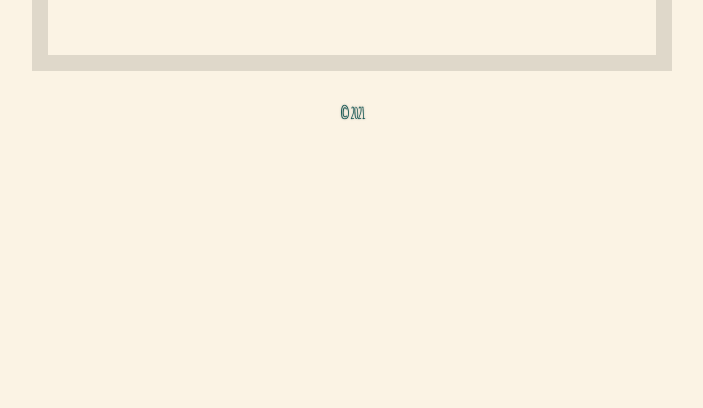
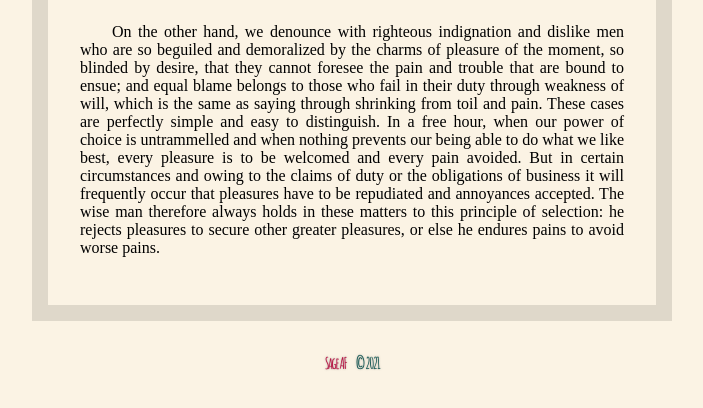
Before and after one commit to free-ignorance/sage.af, a Gatsby site: page / in a window 1280 px wide. Shown: the part 230-638 px from the top of the page, without its empty margins (288-991 px from the left). Built offline with nearby package versions, Linux system fonts and the light colour scheme; Gatsby itself is replaced by a stand-in of ours; a small style sheet from the web is missing.

Commit message:
feat: adding footer logo, and example text on homepage

```diff
--- a/src/components/footer.js
+++ b/src/components/footer.js
@@ -20,9 +20,14 @@
   }
 `;
 
+const StandOutFont = styled.span`
+  color: #B91646;
+	padding-right: 0.5rem;
+`;
+
 const Footer = () => (
   <FooterStyle>
-    © {new Date().getFullYear()}
+    <StandOutFont>Sage AF </StandOutFont> © {new Date().getFullYear()}
   </FooterStyle>
 );
 
--- a/src/pages/index.js
+++ b/src/pages/index.js
@@ -33,7 +33,7 @@
     <PreStyle>
       <br/>
 			<StandOutFont>Dispruting your Chakras</StandOutFont>
-			<p></p>
+			<p>On the other hand, we denounce with righteous indignation and dislike men who are so beguiled and demoralized by the charms of pleasure of the moment, so blinded by desire, that they cannot foresee the pain and trouble that are bound to ensue; and equal blame belongs to those who fail in their duty through weakness of will, which is the same as saying through shrinking from toil and pain. These cases are perfectly simple and easy to distinguish. In a free hour, when our power of choice is untrammelled and when nothing prevents our being able to do what we like best, every pleasure is to be welcomed and every pain avoided. But in certain circumstances and owing to the claims of duty or the obligations of business it will frequently occur that pleasures have to be repudiated and annoyances accepted. The wise man therefore always holds in these matters to this principle of selection: he rejects pleasures to secure other greater pleasures, or else he endures pains to avoid worse pains.</p>
 
     </PreStyle>
   </Layout>
```
